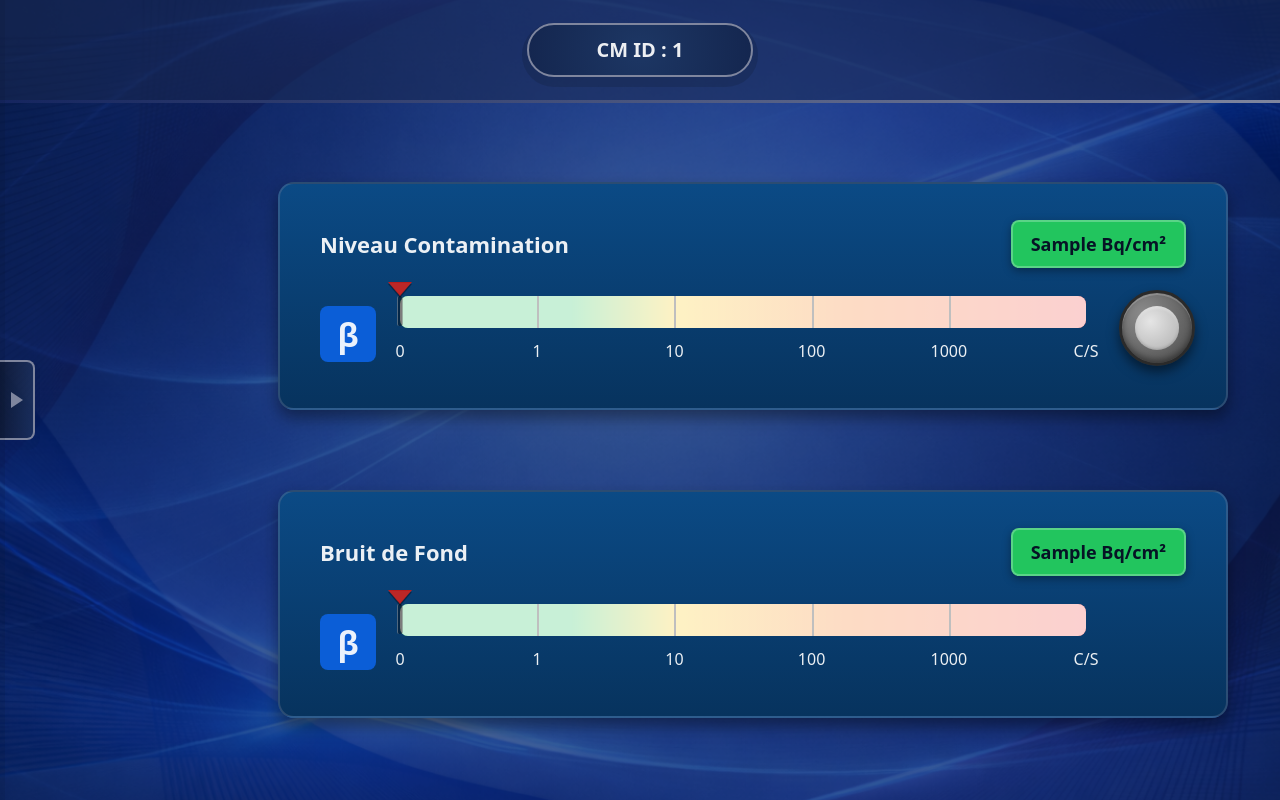
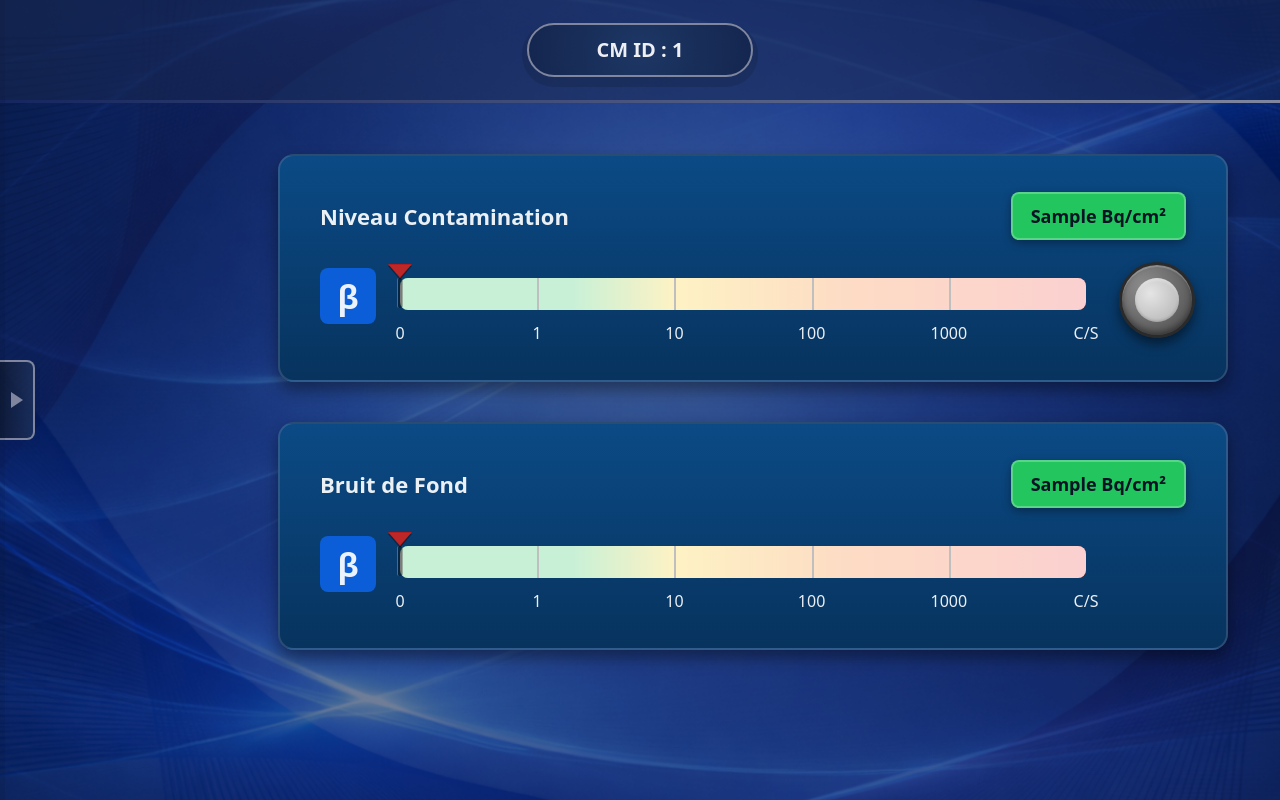
Before and after one commit to Wornny/EDF-PROJET-2026, a Flask app: template CM/templates/InterfaceGraphique_CM.html in a window 1280 px wide. Run offline with Flask 3, Linux system fonts and the light colour scheme; the template is opened without the code that fills it: most values are stand-ins (such as "Sample title", 1, 10 or a date in 2020).

Commit message:
Add files via upload

```diff
--- a/CM/static/styleCM.css
+++ b/CM/static/styleCM.css
@@ -209,7 +232,7 @@ body > * {
   position: relative;
   width: 100vw;
   height: 100vh;
-  padding: 120px 40px 40px 40px;
+  padding: 60px 40px 40px 40px; /* encore relevé pour remonter les jauges */
   box-sizing: border-box;
   overflow: hidden;
 }
@@ -232,8 +255,8 @@ body > * {
   position: absolute;
   left: 266px;
   right: 40px;
-  top: 140px;
-  bottom: 40px;
+  top: 40px; /* remonté davantage pour remonter les panneaux */
+  bottom: 20px;
   display: flex;
   flex-direction: column;
   align-items: center;
@@ -251,6 +274,7 @@ body > * {
   min-height: 160px;
   border: 2px solid rgba(127, 134, 158, 0.3);
   box-shadow: 0 8px 16px rgba(0, 0, 0, 0.4);
+  transform: translateY(-8px); /* légère remontée */
 }
 
 .detector-title {
@@ -296,6 +320,8 @@ body > * {
   font-size: 32px;
   font-weight: bold;
   flex-shrink: 0;
+  align-self: center;
+  transform: translateY(-10px); /* aligner le glyph β avec la jauge */
 }
 
 /* ===== BOUTON ENVOYER ===== */
@@ -353,6 +379,7 @@ body > * {
   min-width: 0;
   display: flex;
   flex-direction: column;
+  transform: translateY(10px); /* remonter légèrement la jauge */
 }
 
 .gauge-overlay {
@@ -472,7 +499,7 @@ body > * {
 
 /* ===== ESPACEMENT PANNEAUX ===== */
 .detector-panel + .detector-panel {
-  margin-top: 80px;
+  margin-top: 40px; /* réduit pour rapprocher les panneaux */
 }
 
 .cm-id-display {
--- a/CM/templates/InterfaceGraphique_CM.html
+++ b/CM/templates/InterfaceGraphique_CM.html
@@ -2,7 +2,7 @@
 <html lang="fr">
 <head>
   <meta charset="UTF-8">
-  <title>CM ID {{ cm_id }}</title>
+  <title>Controleur Mobile - MIP10</title>
   <meta name="viewport" content="width=device-width, initial-scale=1">
   <link rel="stylesheet" href="{{ url_for('static', filename='styleCM.css') }}">
   <script>
```
Also changed, not shown: other parts of CM/static/styleCM.css (+28 -5 lines), CM/static/script.js (+22 -0 lines).
